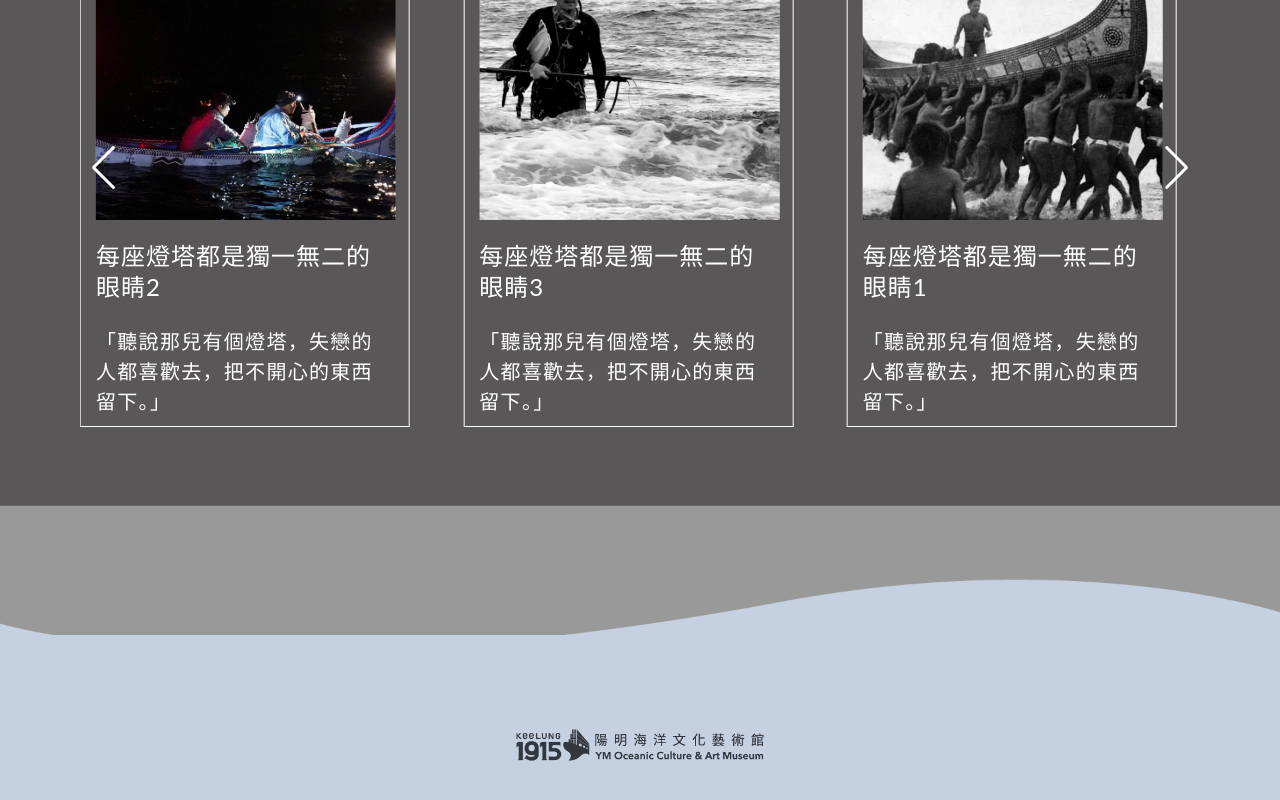
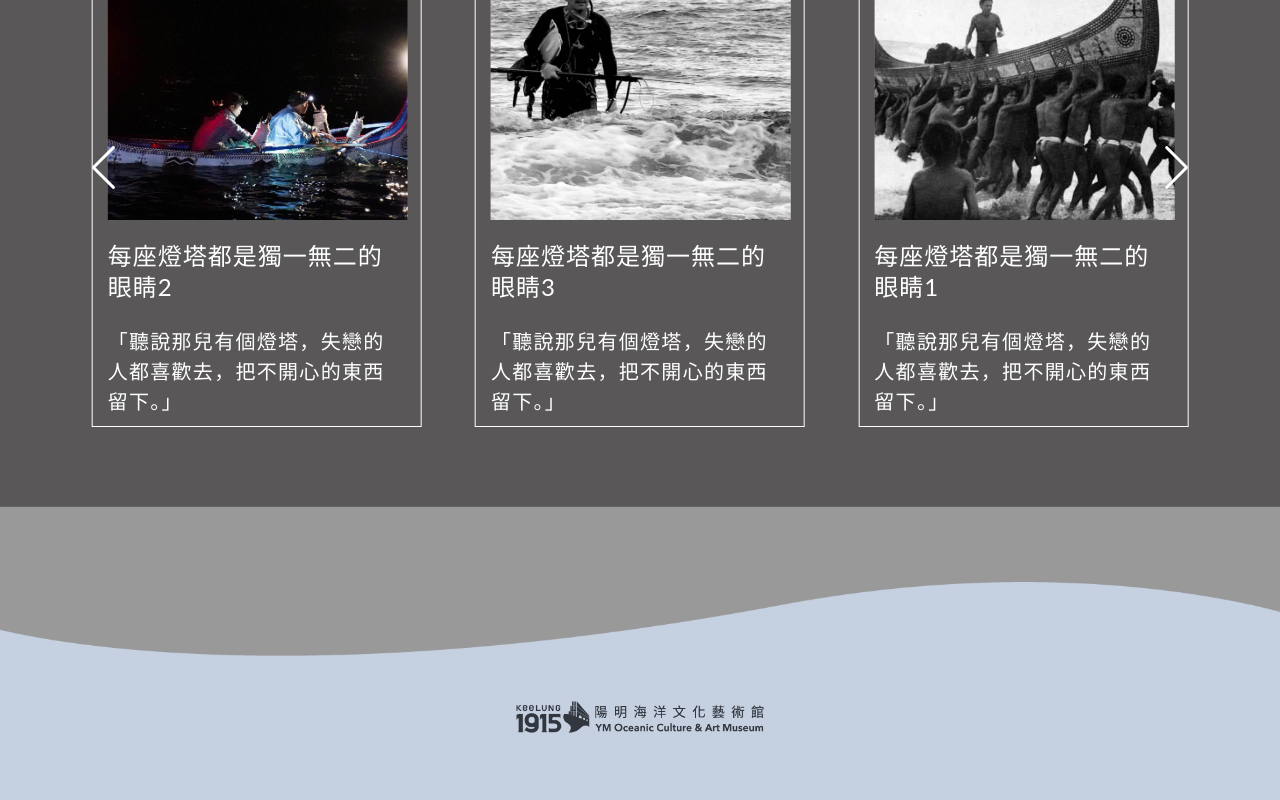
Before and after one commit to FrankYeah/seabornCode, a Nuxt app: page /vol-star in a window 1280 px wide. Shown: the part 1639-2439 px from the top of the page. After the commit the page ends 2416 px from the top, so only its background shows below. Built offline with nearby package versions, Linux system fonts and the light colour scheme.

Commit message:
every page

```diff
--- a/components/rotateStar.vue
+++ b/components/rotateStar.vue
@@ -8,7 +8,7 @@
               <!-- Slides -->
               <div v-for="(article, index) in articles"
                 :key="index"
-                class="swiper-slide"
+                class="swiper-slide rotate-slide"
               >
                 <router-link to="/stars/01" class="rotate-box">
                   <div :style="{ backgroundImage: `url(${useAsset(article.img)})` }"
@@ -31,7 +31,7 @@
           </div>
 
       </div>
-      <div class="vol-rotate-bg">
+      <div class="rotate-bg">
       </div>
     </div>
 </template>
@@ -125,6 +125,7 @@ const articles = reactive([
 <style lang="scss" scoped>
 
 .rotate {
+  position: relative;
 
     &-outer {
       display: flex;
@@ -132,6 +133,11 @@ const articles = reactive([
       margin-top: -1px;
       padding: 80px 80px;
       // background-color: #595757;
+    }
+
+    &-slide {
+      display: flex;
+      justify-content: center;
     }
 
     &-box {
@@ -164,8 +170,10 @@ const articles = reactive([
     }
 
     &-bg {
+      position: absolute;
       width: 100%;
       height: 150px;
+      margin-top: -1px;
       background-image: url('../assets/img/bg/grey_small.png');
       background-repeat: no-repeat;
       background-size: cover;
--- a/pages/stars/01.vue
+++ b/pages/stars/01.vue
@@ -53,7 +53,6 @@
     </div>
     <!-- component -->
     <rotateStar style="background-color: #999;" class="article-rotate" />
-    <div class="article-bg2"></div>
   </div>
 </template>
 
@@ -65,6 +64,7 @@
 <style lang="scss" scoped>
 
 .article {
+  margin-bottom: 150px;
 
   &-bg {
     position: relative;
@@ -88,7 +88,7 @@
     width: 100vw;
     display: flex;
     justify-content: center;
-    padding: 0px 0px 0px;
+    padding: 0px 10px 0px;
     margin: -1px auto 0px;
   }
 
@@ -171,17 +171,6 @@
 
   }
 
-  &-bg2 {
-    width: 100%;
-    height: 168px;
-    margin: -2px 0px 50px;
-    background-image: url('../../assets/img/bg/grey_small.png');
-    background-repeat: no-repeat;
-    background-size: cover;
-    background-position-x: center;
-    background-position-y: top;
-  }
-
 }
 
 @media( max-width: 1023px ){
--- a/pages/vol-star.vue
+++ b/pages/vol-star.vue
@@ -21,7 +21,6 @@
     </div>
 
     <rotateStar  style="background-color: #595757;" />
-    <div class="vol-about-bg"></div>
   </div>
 </template>
 
@@ -34,6 +33,7 @@
 <style lang="scss" scoped>
 
 .vol {
+  margin-bottom: 150px;
 
   &-star {
     position: relative;
@@ -82,17 +82,6 @@
       font-size: 24px;
     }
 
-    &-bg {
-      width: 100%;
-      height: 130px;
-      margin: -2px 0px 50px;
-      background-image: url('../assets/img/bg/grey_small.png');
-      background-repeat: no-repeat;
-      background-size: cover;
-      background-position-x: center;
-      background-position-y: top;
-    }
-
   }
 
 }
```
